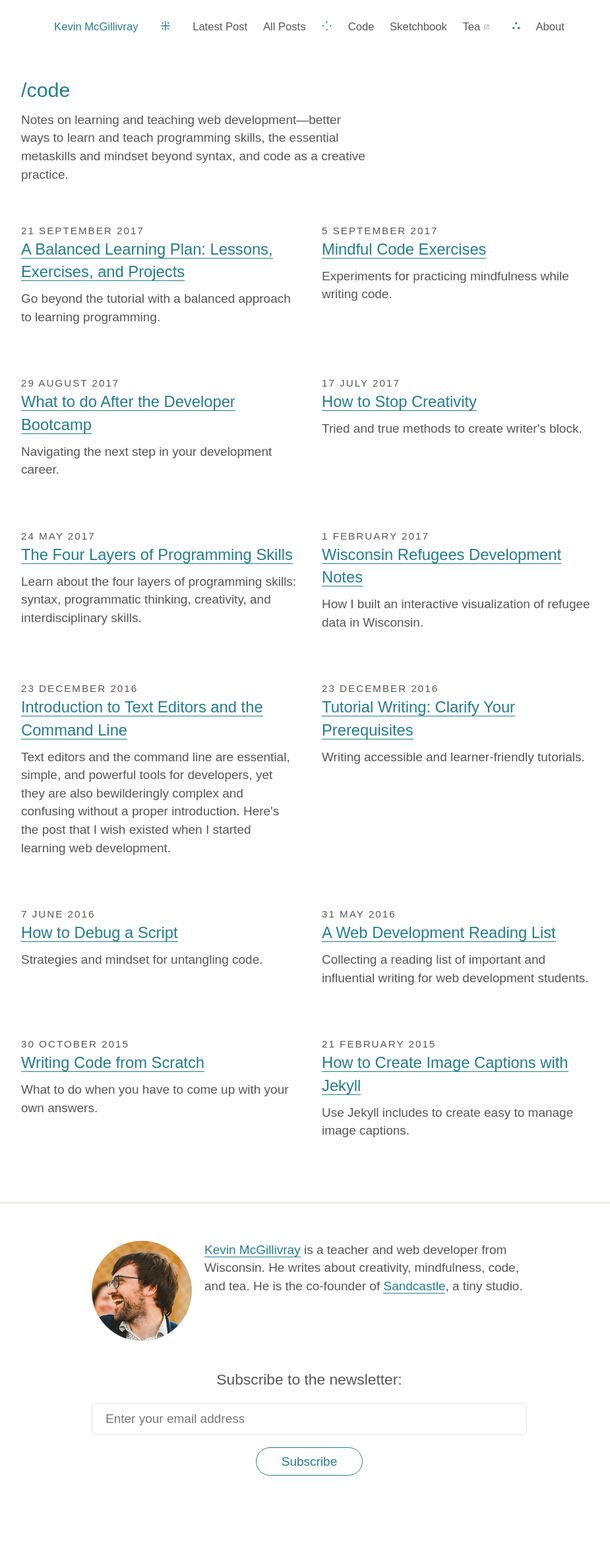
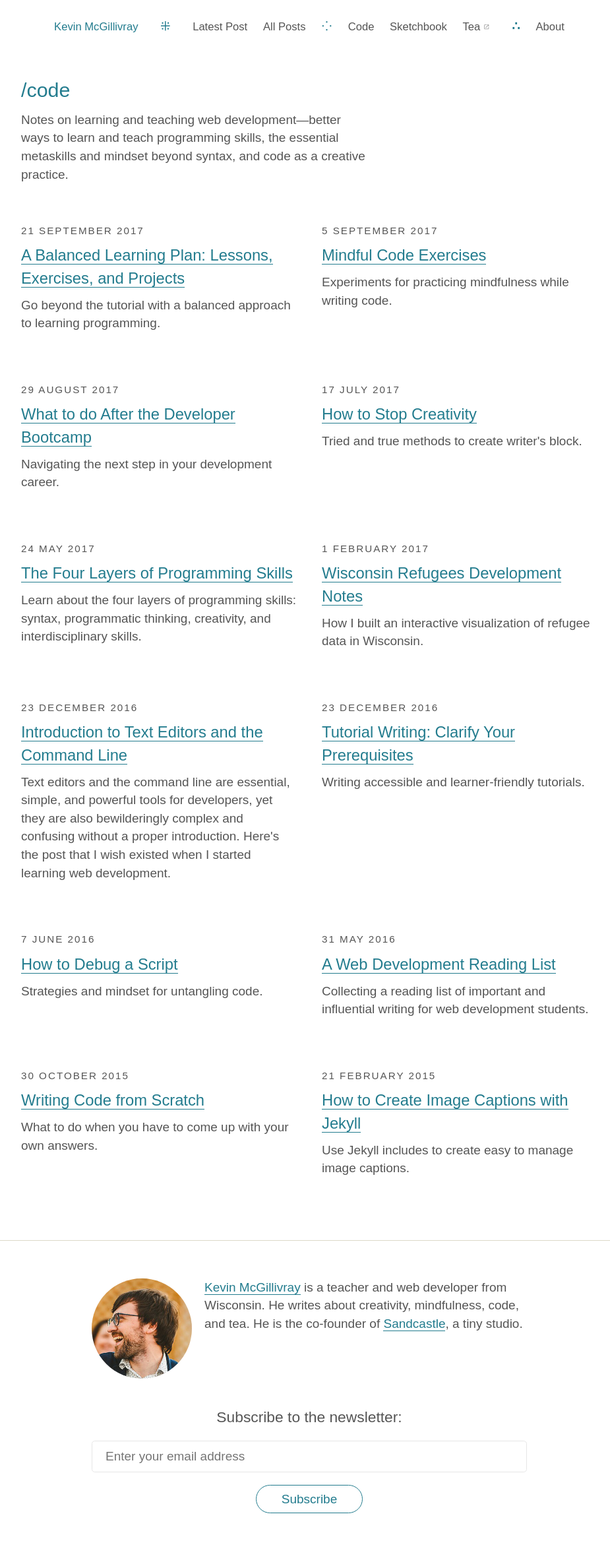
Before and after one commit to kmcgillivray/kmcgillivray.github.io, a Jekyll site: the page built from code/index.md, in a window 1280 px wide. Shown: the whole page at 66% size, without its empty margins (171-1096 px from the left). Built offline with Jekyll 4.4.1, drawn with Linux system fonts in a browser that asks for light colours; nearby versions of some CDN libraries; before the commit the page ends 2317 px from its top, so only the background shows below that.

Commit message:
Adjust post date style

```diff
--- a/_sass/post.scss
+++ b/_sass/post.scss
@@ -9,7 +9,6 @@
   font-size: .9rem;
 }
 .post-date {
-  font-weight: 300;
   text-transform: uppercase;
   font-size: .8rem;
   letter-spacing: 2px;
--- a/code/index.md
+++ b/code/index.md
@@ -15,7 +15,7 @@
   <div class="grid">
     {% for post in site.categories.development %}
       <div class="ph3 post mv4">
-        <p class="post-date mb0">{{ post.date | date: "%-d %B %Y" }}</p>
+        <p class="post-date mb2">{{ post.date | date: "%-d %B %Y" }}</p>
     	  <h2 class="f4 mt0"><a href="{{ post.url }}">{{ post.title }}</a></h2>
         {{ post.description }}
       </div>
```
Also changed, not shown: _includes/newsletter-cta.md (+1 -1 lines).
